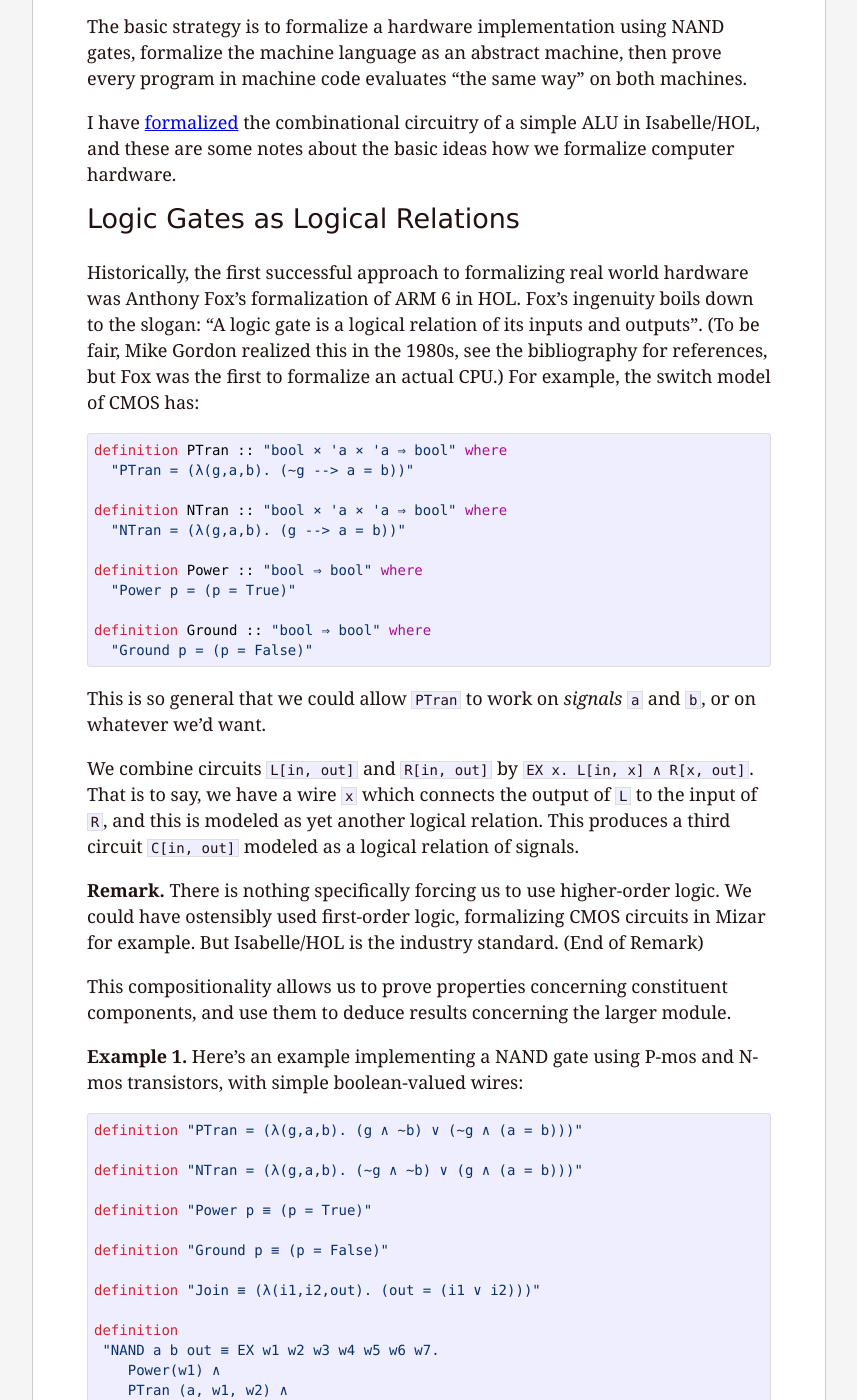
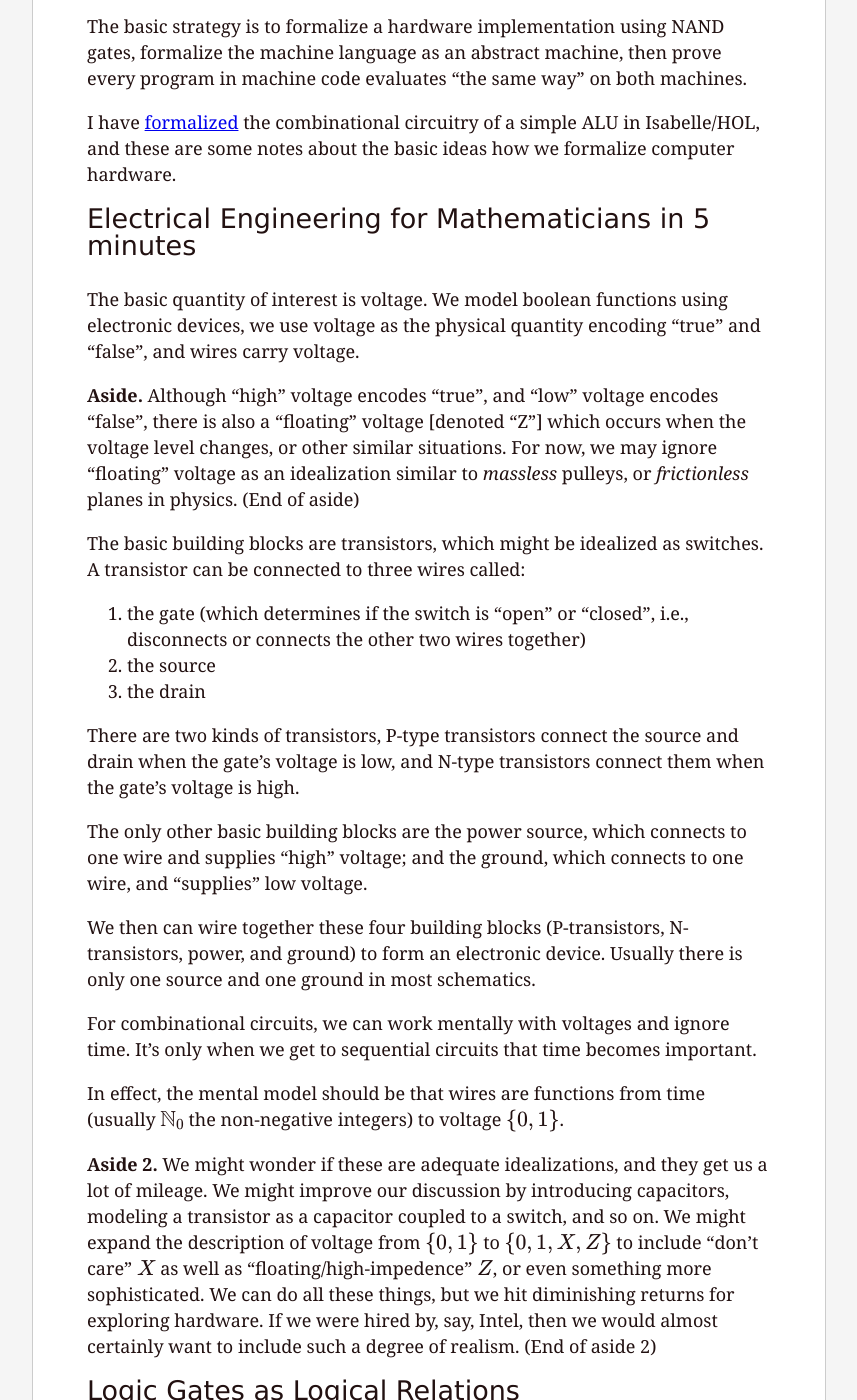
Before and after one commit to pqnelson/pqnelson.github.com, a Jekyll site: the page built from _posts/2024-03-01-hardware-verification.md, in a window 1280 px wide and 1400 px high, scrolled down 264 px. Shown: the whole window, without its empty margins (211-1068 px from the left). Built offline with Jekyll 4.4.1, drawn with Linux system fonts in a browser that asks for light colours; some of the changed text lies outside the part shown.

Commit message:
Added notes about formalizing sequential logic

````diff
--- a/_posts/2024-03-01-hardware-verification.md
+++ b/_posts/2024-03-01-hardware-verification.md
@@ -2,6 +2,7 @@
 layout: post
 title: Verifying Hardware with Isabelle/HOL
 published: true
+use_math: true
 draft: false
 quote: "I have bought this wonderful machine—a computer. Now I am rather an authority on gods, so I identified the machine—it seems to me to be an Old Testament god with a lot of rules and no mercy."
 quoteSource: Joseph Campbell, <i>The Power of Myth</i> (1988)
@@ -20,6 +21,54 @@ I have [formalized](https://github.com/pqnelson/isabelle-nand2tetris)
 the combinational circuitry of a simple ALU in Isabelle/HOL, and these
 are some notes about the basic ideas how we formalize computer hardware.
 
+# Electrical Engineering for Mathematicians in 5 minutes
+
+The basic quantity of interest is voltage. We model boolean functions
+using electronic devices, we use voltage as the physical quantity
+encoding "true" and "false", and wires carry voltage.
+
+**Aside.** Although "high" voltage encodes "true", and "low" voltage
+encodes "false", there is also a "floating" voltage [denoted "Z"] which
+occurs when the voltage level changes, or other similar situations. For
+now, we may ignore "floating" voltage as an idealization similar to
+_massless_ pulleys, or _frictionless_ planes in physics. (End of aside)
+
+The basic building blocks are transistors, which might be idealized as
+switches. A transistor can be connected to three wires called:
+1. the gate (which determines if the switch is "open" or "closed", i.e.,
+   disconnects or connects the other two wires together)
+2. the source
+3. the drain
+
+There are two kinds of transistors, P-type transistors connect the
+source and drain when the gate's voltage is low, and N-type transistors
+connect them when the gate's voltage is high.
+
+The only other basic building blocks are the power source, which
+connects to one wire and supplies "high" voltage; and the ground, which
+connects to one wire, and "supplies" low voltage.
+
+We then can wire together these four building blocks (P-transistors,
+N-transistors, power, and ground) to form an electronic device. Usually
+there is only one source and one ground in most schematics.
+
+For combinational circuits, we can work mentally with voltages and
+ignore time. It's only when we get to sequential circuits that time
+becomes important.
+
+In effect, the mental model should be that wires are functions from time
+(usually $\mathbb{N}_{0}$ the non-negative integers) to voltage $\\{0,1\\}$.
+
+**Aside 2.** We might wonder if these are adequate idealizations, and
+they get us a lot of mileage. We might improve our discussion by
+introducing capacitors, modeling a transistor as a capacitor coupled to
+a switch, and so on. We might expand the description of voltage from
+$\\{0,1\\}$ to $\\{0,1,X,Z\\}$ to include "don't care" $X$ as well as
+"floating/high-impedence" $Z$, or even something more sophisticated. We
+can do all these things, but we hit diminishing returns for exploring
+hardware. If we were hired by, say, Intel, then we would almost
+certainly want to include such a degree of realism. (End of aside 2)
+
 # Logic Gates as Logical Relations
 
 Historically, the first successful approach to formalizing real world
@@ -28,6 +77,14 @@ ingenuity boils down to the slogan: "A logic gate is a logical relation
 of its inputs and outputs". (To be fair, Mike Gordon realized this in
 the 1980s, see the bibliography for references, but Fox was the first to
 formalize an actual CPU.)
+
+Recall that a function $f\colon X\to Y$ is also a binary relation
+$f\subset X\times Y$ with the property for each $x\in X$ there exists a
+unique $y\in Y$ such that $f(x)=y$...or, if you prefer treating it like
+a relation, $(x,y)\in f$. We can model the basic building blocks as
+functions, or we can model them as relations, it doesn't matter at this
+stage of the game.
+
 For example, the switch model of CMOS has:
 
 ```isabelle
@@ -91,7 +148,8 @@ definition
 ```
 
 We should then prove our NAND gate implementation with CMOS transistors
-works, which is a simple enough proof by cases:
+works, which is a simple enough proof by cases followed by unfolding the
+definitions and brute-force:
 
 ```isabelle
 lemma "NAND a b out <--> (out <--> ¬(a ∧ b))"
@@ -190,6 +248,42 @@ the IEEE-754 standard? Can we _prove_ it adheres to the IEEE-754
 Standard?
 (End of Puzzle 1)
 
+# Sequential Circuits
+
+The motivating example of a sequential circuit is a diagram like the
+following: we have two inverters, which form a closed circuit.
+We would have something like the following diagram:
+
+![Image](/assets/circuits-1.png)
+
+If $A$ were high voltage, then $B=\overline{A}$ would be its negation
+and necessarily low voltage. If $A$ were low voltage, then $B$ would be
+high voltage.
+
+We effectively have obtained a way to store 1 bit of information, and
+usually this is denoted by the letter $Q$, something like the following diagram:
+
+![Image](/assets/circuits-2.png)
+
+In practice, we have a way to set $Q$ to a specific value, and a way to
+read the current value of $Q$. This gives us effectively a latch or a
+[flip-flop](https://en.wikipedia.org/wiki/Flip-flop_(electronics)).
+
+Different implementations use different logic gates instead of
+inverters. Some use NOR gates, others use NAND. The basic schematic we
+have sketched underlies the gated D latex using pass transistor logic.
+
+This also demonstrates why the "naive" approach using functions for
+circuits fails. I wouldn't even know where to begin with such an
+approach. The predicate formalization is straightforward:
+
+```isabelle
+definition "D-gate q ≡ ex qBar. ∀t. (qBar (t + 1) = ¬(q t)
+    ∧ q (t + 1) = ¬(qBar t))"
+```
+
+This is reasonable, but if we tried to make it a function?
+
 # References
 
 - Mike Gordon,
````
Also changed, not shown: assets/circuits-1.png (added), assets/circuits-2.png (added), 1 other file.
